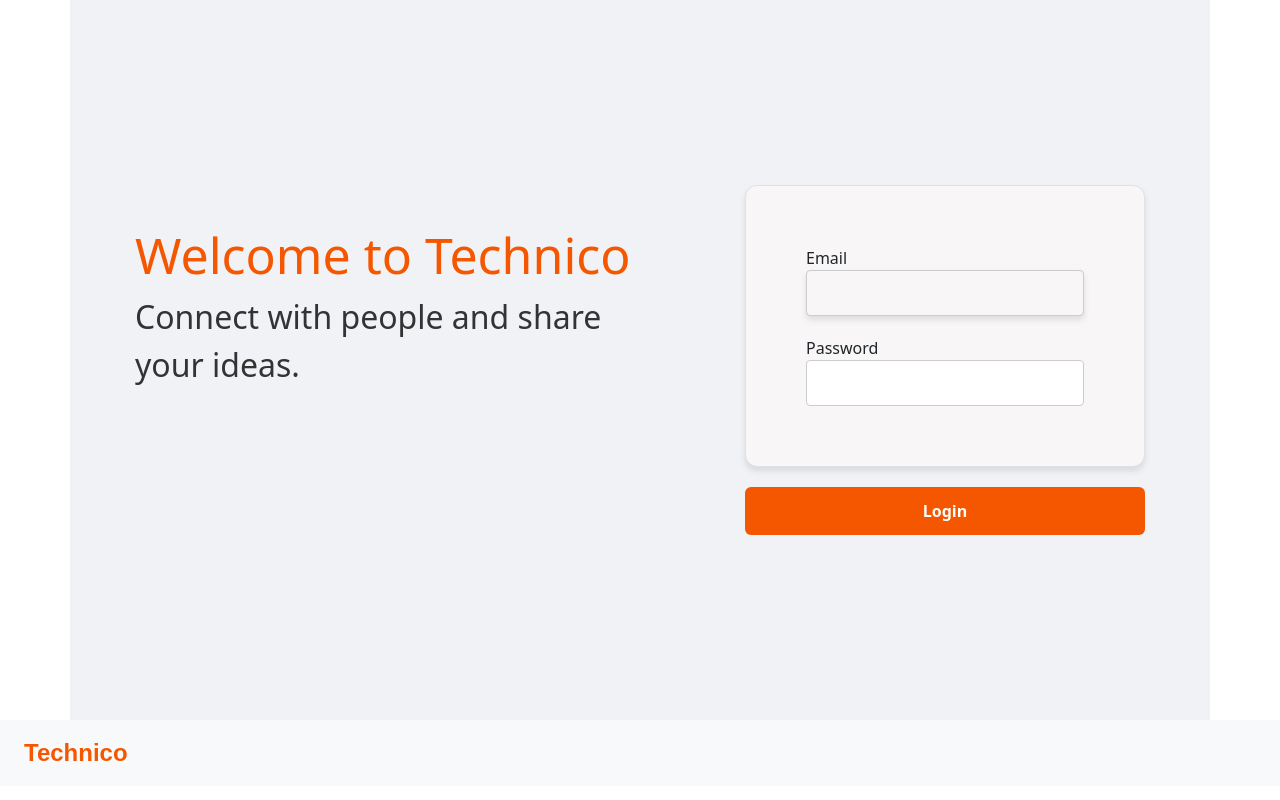
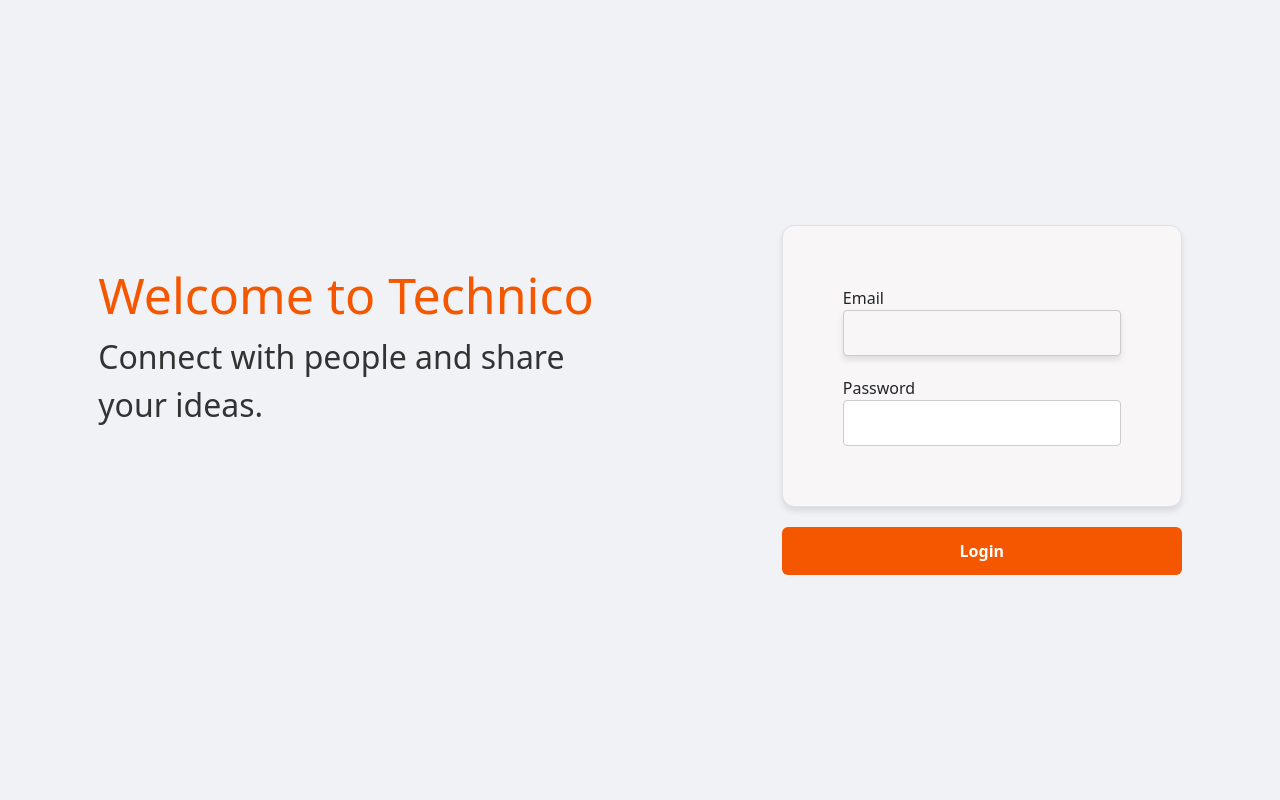
Before and after one commit to nayafyt/Technico_FrontEnd, an Angular app in the folder TechnicoUI/: page / in a window 1280 px wide. Shown: the top 800 px of the page. Built offline with nearby package versions, Linux system fonts and the light colour scheme.

Commit message:
Modified Login-Navigate to Admin-Homepage

```diff
--- a/TechnicoUI/src/app/app.component.html
+++ b/TechnicoUI/src/app/app.component.html
@@ -3,4 +3,3 @@
      <router-outlet (activate)="onActivate($event)"> </router-outlet>
 
 </div>
-<app-admin-homepage></app-admin-homepage>
--- a/TechnicoUI/src/app/pages/admin-homepage/admin-homepage.component.html
+++ b/TechnicoUI/src/app/pages/admin-homepage/admin-homepage.component.html
@@ -1,5 +1,6 @@
   <div class="wrapper">
     <app-navbar></app-navbar>
+
     <div class="content"></div>
     <app-footer></app-footer>
   </div>
--- a/TechnicoUI/src/app/pages/login/login.component.scss
+++ b/TechnicoUI/src/app/pages/login/login.component.scss
@@ -1,12 +1,12 @@
 
-.container {
-    display: flex;
-    justify-content: center;
-    align-items: center;
-    height: 90vh;
-    background-color: #f0f2f5;
-    gap:80px;
-  }
+.container { display: flex;
+  justify-content: center;
+  align-items: center;
+  max-width: 100%;
+  height: 100vh;
+  background-color: #f0f2f5;
+  gap: 12vw;
+}
   .left-container {
     max-width: 500px;
     text-align: left;
--- a/TechnicoUI/src/styles.scss
+++ b/TechnicoUI/src/styles.scss
@@ -12,3 +12,29 @@ html, body {
   .content {
     flex: 1;
   }
+
+  /* For small screens (like phones and small tablets) */
+@media (max-width: 600px) {
+  .container {
+      flex-direction: column; /* Stack items vertically */
+      padding: 20px;
+      gap: 1rem;
+  }
+}
+
+/* For medium screens (like tablets or small laptops) */
+@media (min-width: 601px) and (max-width: 1200px) {
+  .container {
+      flex-direction: row; /* Keep items in a row */
+      padding: 40px;
+      gap: 2vw;
+  }
+}
+
+/* For large screens (like desktops and large monitors) */
+@media (min-width: 1201px) {
+  .container {
+      max-width: 80%;
+      gap: 2vw;
+  }
+}
```
